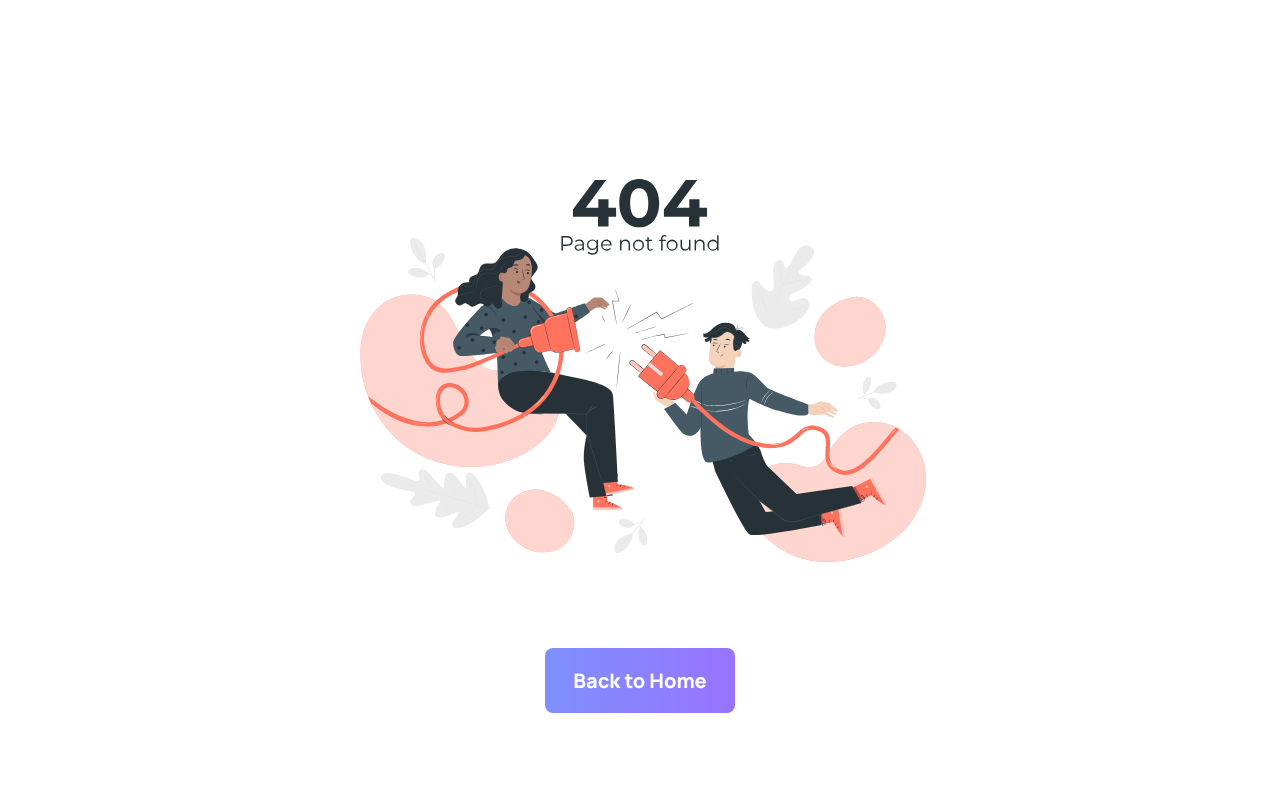
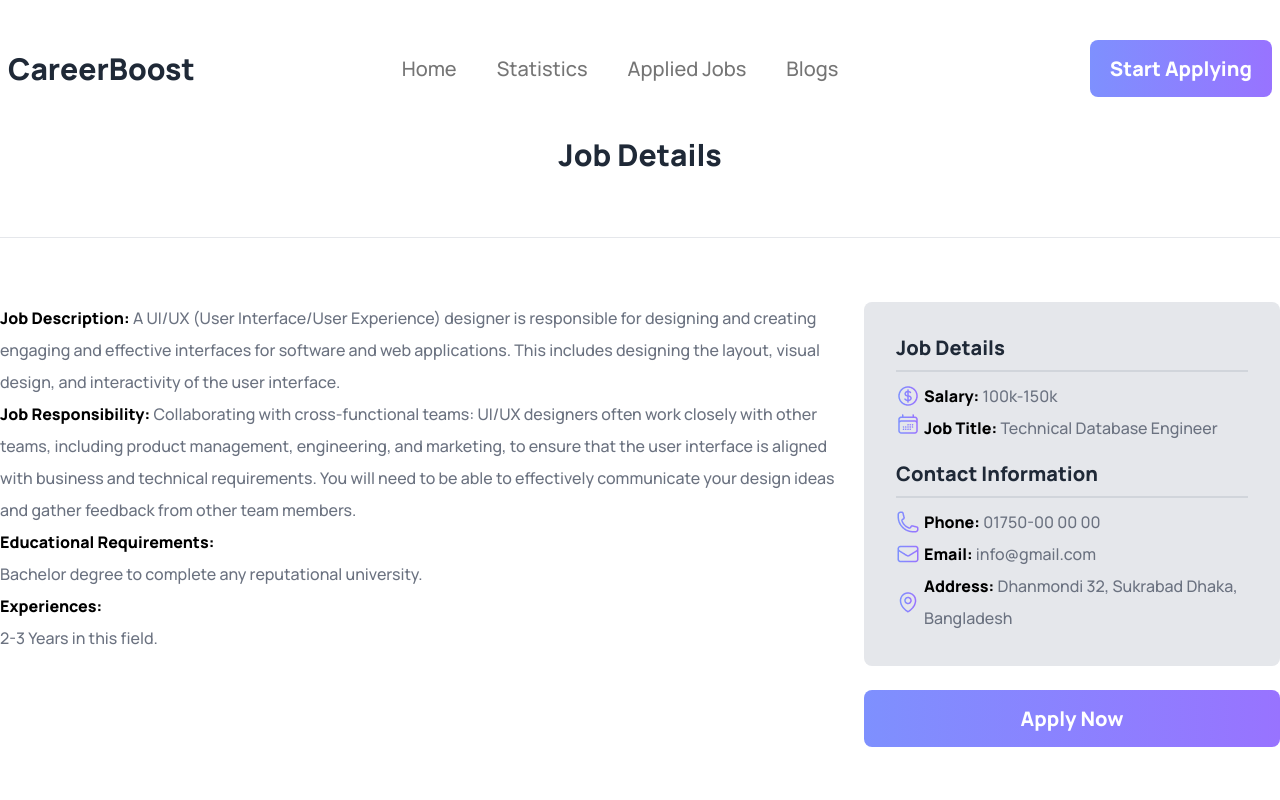
Before and after one commit to SuraiyaAkterTrishna/career-boost, a React (Vite) app: page /job/1 in a window 1280 px wide. Before the commit this address had no page. Shown: the top 800 px of the page. Built offline with nearby package versions, Linux system fonts and the light colour scheme.

Commit message:
Apply now button

```diff
--- a/package.json
+++ b/package.json
@@ -4,7 +4,7 @@
   "version": "0.0.0",
   "type": "module",
   "scripts": {
-    "dev": "vite",
+    "dev": "vite --open",
     "build": "vite build",
     "lint": "eslint . --ext js,jsx --report-unused-disable-directives --max-warnings 0",
     "preview": "vite preview"
--- a/src/components/AllJobs/AllJobs.jsx
+++ b/src/components/AllJobs/AllJobs.jsx
@@ -4,7 +4,7 @@ import Job from "../Job/Job";
 const AllJobs = () => {
     const jobs = useLoaderData();
     return (
-        <div className="container mx-auto grid lg:grid-cols-2 sm:grid-cols-1 gap-8">
+        <div className="container mx-auto grid lg:grid-cols-2 sm:grid-cols-1 gap-8 my-24">
             {
                 jobs.map(job =><Job
                     key={job.id}
--- a/src/components/Header/Header.jsx
+++ b/src/components/Header/Header.jsx
@@ -49,7 +49,7 @@ const Header = () => {
                 {menuItems}
               </ul>
             </div>
-            <a className="font-bold text-3xl">CareerHub</a>
+            <a className="font-bold text-3xl">CareerBoost</a>
           </div>
           <div className="navbar-center hidden lg:flex">
             <ul className="menu-horizontal px-1">{menuItems}</ul>
--- a/src/components/Job/Job.jsx
+++ b/src/components/Job/Job.jsx
@@ -1,9 +1,11 @@
 import "./Job.css";
 import location2 from '../../assets/icons/location2.png';
 import money from '../../assets/icons/money.png';
+import { Link } from "react-router-dom";
 
 const Job = ({ job }) => {
   const {
+    id,
     logo,
     job_title,
     company_name,
@@ -34,7 +36,7 @@ const Job = ({ job }) => {
             </div>
           </div>
           <div className="card-actions">
-            <button className="btn-common">View Details</button>
+            <Link to={`/job/${id}`}><button className="btn-common">View Details</button></Link>
           </div>
         </div>
       </div>
--- /dev/null
+++ b/src/components/JobDetail/JobDetail.css
@@ -0,0 +1,2 @@
+.job-detail {
+}
--- /dev/null
+++ b/src/components/JobDetail/JobDetail.jsx
@@ -0,0 +1,106 @@
+import { useLoaderData } from "react-router-dom";
+import "./JobDetail.css";
+
+import salary_icon from "../../assets/icons/money.png";
+import title from "../../assets/icons/calendar.png";
+import phone from "../../assets/icons/phone.png";
+import email from "../../assets/icons/email.png";
+import address from "../../assets/icons/location2.png";
+import { useState } from "react";
+
+const JobDetail = () => {
+  const job = useLoaderData();
+  const [isApplied, setIsApplied] = useState(false);
+
+  if (!job) {
+    return <div>Loading...</div>;
+  }
+  const {
+    job_description,
+    job_responsibility,
+    educational_requirements,
+    experiences,
+    salary,
+    job_title,
+  } = job;
+
+const handleApplyNowBtn = () => {
+  setIsApplied(true);
+}
+  return (
+    <div className="container mx-auto">
+      <h1 className="text-3xl text-center font-bold pb-16">Job Details</h1>
+      <hr />
+      <div className="py-16 grid grid-cols-3 gap-4">
+        <div className="col-span-2">
+          <p className="text-gray-500 leading-8">
+            <span className="font-bold text-black">Job Description:</span>{" "}
+            {job_description}
+          </p>
+          <p className="text-gray-500 leading-8">
+            <span className="font-bold text-black">Job Responsibility:</span>{" "}
+            {job_responsibility}
+          </p>
+          <p className="text-gray-500 leading-8">
+            <span className="font-bold text-black">
+              Educational Requirements:
+            </span>{" "}
+            <br />
+            {educational_requirements}
+          </p>
+          <p className="text-gray-500 leading-8">
+            <span className="font-bold text-black">Experiences:</span> <br />
+            {experiences}
+          </p>
+        </div>
+
+        <div>
+          <div className="bg-gray-200 rounded-lg p-8">
+            <h4 className="text-xl font-bold mb-2 border-b-2 border-gray-300 pb-2">Job Details</h4>
+            <div className="flex items-center">
+              <img className="h-6 mr-1" src={salary_icon} alt="" />
+              <p className="text-gray-500 leading-8">
+                <span className="font-bold text-black">Salary:</span> {salary}
+              </p>
+            </div>
+            <div className="flex">
+              <img className="h-6 mr-1" src={title} alt="" />
+              <p className="text-gray-500 leading-8 mb-4">
+                <span className="font-bold text-black">Job Title:</span>{" "}
+                {job_title}
+              </p>
+            </div>
+
+            <h4 className="text-xl font-bold mb-2 border-b-2 border-gray-300 pb-2">Contact Information</h4>
+            <div className="flex items-center">
+              <img className="h-6 mr-1" src={phone} alt="" />
+              <p className="text-gray-500 leading-8">
+                <span className="font-bold text-black">Phone:</span>{" "}
+                {job.contact_information.phone}
+              </p>
+            </div>
+            <div className="flex items-center">
+              <img className="h-6 mr-1" src={email} alt="" />
+              <p className="text-gray-500 leading-8">
+                <span className="font-bold text-black">Email:</span>{" "}
+                {job.contact_information.email}
+              </p>
+            </div>
+            <div className="flex items-center">
+              <img className="h-6 mr-1" src={address} alt="" />
+              <p className="text-gray-500 leading-8">
+                <span className="font-bold text-black">Address:</span>{" "}
+                {job.contact_information.address}
+              </p>
+            </div>
+          </div>
+          <div className="mt-6">
+            <button onClick={handleApplyNowBtn} className="btn-common w-full">{isApplied ? "Applied" : "Apply Now"}</button>
+          </div>
+        </div>
+      </div>
+    </div>
+  );
+};
+
+export default JobDetail;
--- a/src/main.jsx
+++ b/src/main.jsx
@@ -1,19 +1,17 @@
-import React from 'react'
-import ReactDOM from 'react-dom/client'
+import React from "react";
+import ReactDOM from "react-dom/client";
 import "./index.css";
-import {
-  createBrowserRouter,
-  RouterProvider,
- } from "react-router-dom";
-import Main from './components/Layout/Main';
-import PageNotFound from './components/PageNotFound/PageNotFound';
-import Home from './components/Home/Home';
-import Statistics from './components/Statistics/Statistics';
-import AppliedJobs from './components/AppliedJobs/AppliedJobs';
-import Blogs from './components/Blogs/Blogs';
-import AllJobs from './components/AllJobs/AllJobs';
+import { createBrowserRouter, RouterProvider } from "react-router-dom";
+import Main from "./components/Layout/Main";
+import PageNotFound from "./components/PageNotFound/PageNotFound";
+import Home from "./components/Home/Home";
+import Statistics from "./components/Statistics/Statistics";
+import AppliedJobs from "./components/AppliedJobs/AppliedJobs";
+import AllJobs from "./components/AllJobs/AllJobs";
+import JobDetail from "./components/JobDetail/JobDetail";
+import Blogs from "./components/Blogs/Blogs";
 
- const router = createBrowserRouter([
+const router = createBrowserRouter([
   {
     path: "/",
     element: <Main></Main>,
@@ -32,21 +30,46 @@ import AllJobs from './components/AllJobs/AllJobs';
         element: <AppliedJobs></AppliedJobs>,
       },
       {
-        path: "blogs",
-        element: <Blogs></Blogs>,
+        path: "job/:jobId",
+        element: <JobDetail></JobDetail>,
+        loader: async ({ params }) => {
+          try {
+            const response = await fetch(`/jobs.json`);
+            if (!response.ok) {
+              throw new Error("Failed to fetch job data");
+            }
+
+            const jobs = await response.json();
+
+            const jobId = parseInt(params.jobId);
+            const job = jobs.find((j) => j.id === jobId);
+
+            if (job) {
+              return job;
+            } else {
+              throw new Error("Job not found");
+            }
+          } catch (error) {
+            console.error("Error loading job data:", error);
+            throw error;
+          }
+        },
       },
       {
         path: "all-jobs",
         element: <AllJobs></AllJobs>,
-        loader: () => fetch('jobs.json')
+        loader: () => fetch("jobs.json"),
+      },
+      {
+        path: "blogs",
+        element: <Blogs></Blogs>
       }
-    ]
+    ],
   },
- ]);
+]);
 
-
-ReactDOM.createRoot(document.getElementById('root')).render(
+ReactDOM.createRoot(document.getElementById("root")).render(
   <React.StrictMode>
     <RouterProvider router={router} />
-  </React.StrictMode>,
-)
+  </React.StrictMode>
+);
```
